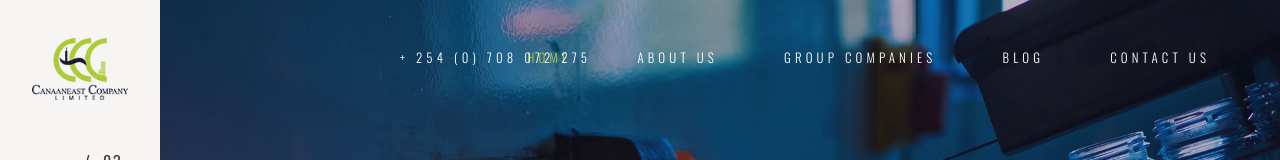
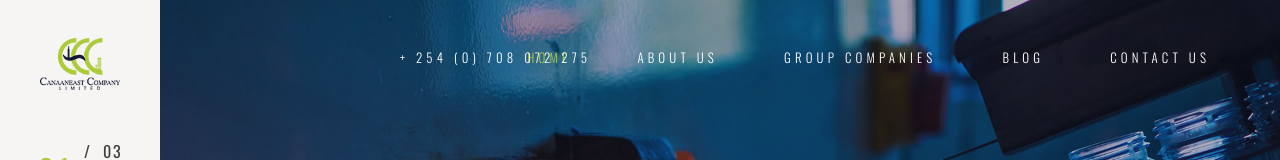
Before and after one commit to Imwene/canaangroupco, a plain HTML site: page index.html in a window 1280 px wide. Shown: the top 160 px of the page. Drawn offline with nearby package versions, Linux system fonts and the light colour scheme.

Commit message:
Responsive two

```diff
--- a/css/style.css
+++ b/css/style.css
@@ -797,9 +797,15 @@ label.error{
   .vertical-panel-title{
     max-width: 10vmin;
   }
+  .logo{
+    max-width: 10vmin;
+  }
 }
 @media (max-height: 850px){
   .vertical-panel{
+    max-width: 10vmin;
+  }
+  .logo{
     max-width: 10vmin;
   }
 }
```
